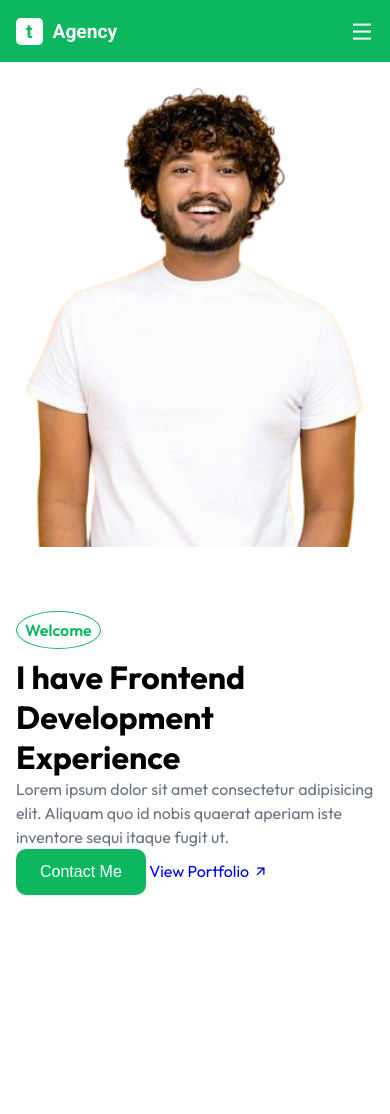
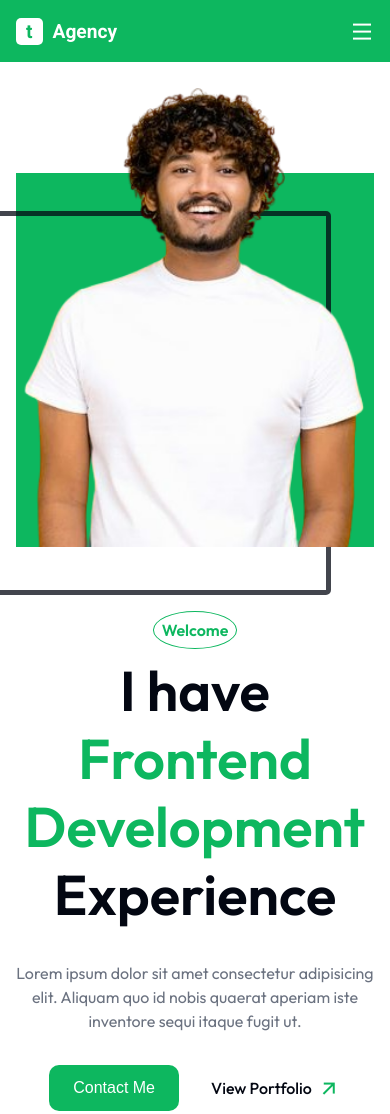
Before and after one commit to amin-babu/T-Agency, a plain HTML site: page index.html in a window 390 px wide. Before the commit the page ends 975 px from the top, so only its background shows below. Drawn offline with nearby package versions, Linux system fonts and the light colour scheme.

Commit message:
hero section added for mobile

```diff
--- a/style.css
+++ b/style.css
@@ -171,6 +171,81 @@ nav{
   max-width: 350px;
   margin-inline: auto;
 }
+
+.header__image::before,
+.header__image::after{
+  position: absolute;
+  content: "";
+  height: 80%;
+  width: 100%;
+  max-width: 400px;
+}
+
+.header__image::before{
+  bottom: 0;
+  left: 50%;
+  transform: translateX(-50%);
+  background-color: var(--primary-color);
+  z-index: -2;
+}
+
+.header__image::after{
+  bottom: -3rem;
+  left: 50%;
+  transform: translateX(calc(-50% - 3rem));
+  border: 5px solid var(--text-dark);
+  opacity: .75;
+  border-radius: 5px;
+  z-index: -1;
+}
+
+.header__content .section__subheader{
+  margin-inline: auto;
+}
+
+.header__content h1{
+  margin-bottom: 2rem;
+  font-size: 3.5rem;
+  font-weight: 600;
+  line-height: 4.25rem;
+  color: var(--text-dark);
+  text-align: center;
+}
+
+.header__content h1 span{
+  color: var(--primary-color);
+}
+
+.header__content .section__description{
+  margin-bottom: 2rem;
+  text-align: center;
+}
+
+.header__btns{
+  display: flex;
+  align-items: center;
+  justify-content: center;
+  gap: 2rem;
+}
+
+.header__btns a{
+  display: flex;
+  align-items: center;
+  gap: 5px;
+  font-size: 1rem;
+  font-weight: 500;
+  color: var(--text-dark);
+}
+
+.header__btns a span{
+  font-size: 1.5rem;
+  color: var(--primary-color);
+}
+
+.header__btns a:hover{
+  color: var(--primary-color);
+}
+
 /*---------------------------------------------------------------------------------
 ----------------------------------Media Queries------------------------------------
 ---------------------------------------------------------------------------------*/
```
